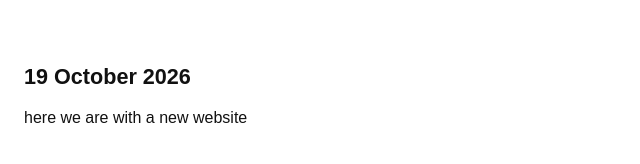
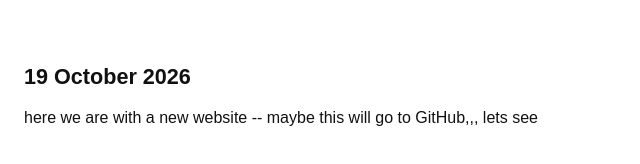
Before and after one commit to ckondek/rehearsal-blog-test, a plain HTML site: page index.html in a window 1280 px wide. Shown: the whole page, without its empty margins (0-640 px from the left). Drawn offline with Linux system fonts and the light colour scheme.

Commit message:
Update rehearsal blog: 19 October 2026

```diff
--- a/index.html
+++ b/index.html
@@ -17,5 +17,5 @@ h4 { font-size:.9rem; font-weight:400; margin:.35rem 0 1.2rem; }
 @media(max-width:700px) { main { padding:14px; } .media-item.small,.media-item.medium,.media-item.half,.media-item.two,.media-item.middle { width:calc(50% - 7px); } }
 </style></head><body><main>
 <h2>19 October 2026</h2>
-<h3>here we are with a new website</h3>
+<h3>here we are with a new website -- maybe this will go to GitHub,,, lets see</h3>
 </main></body></html>
```
